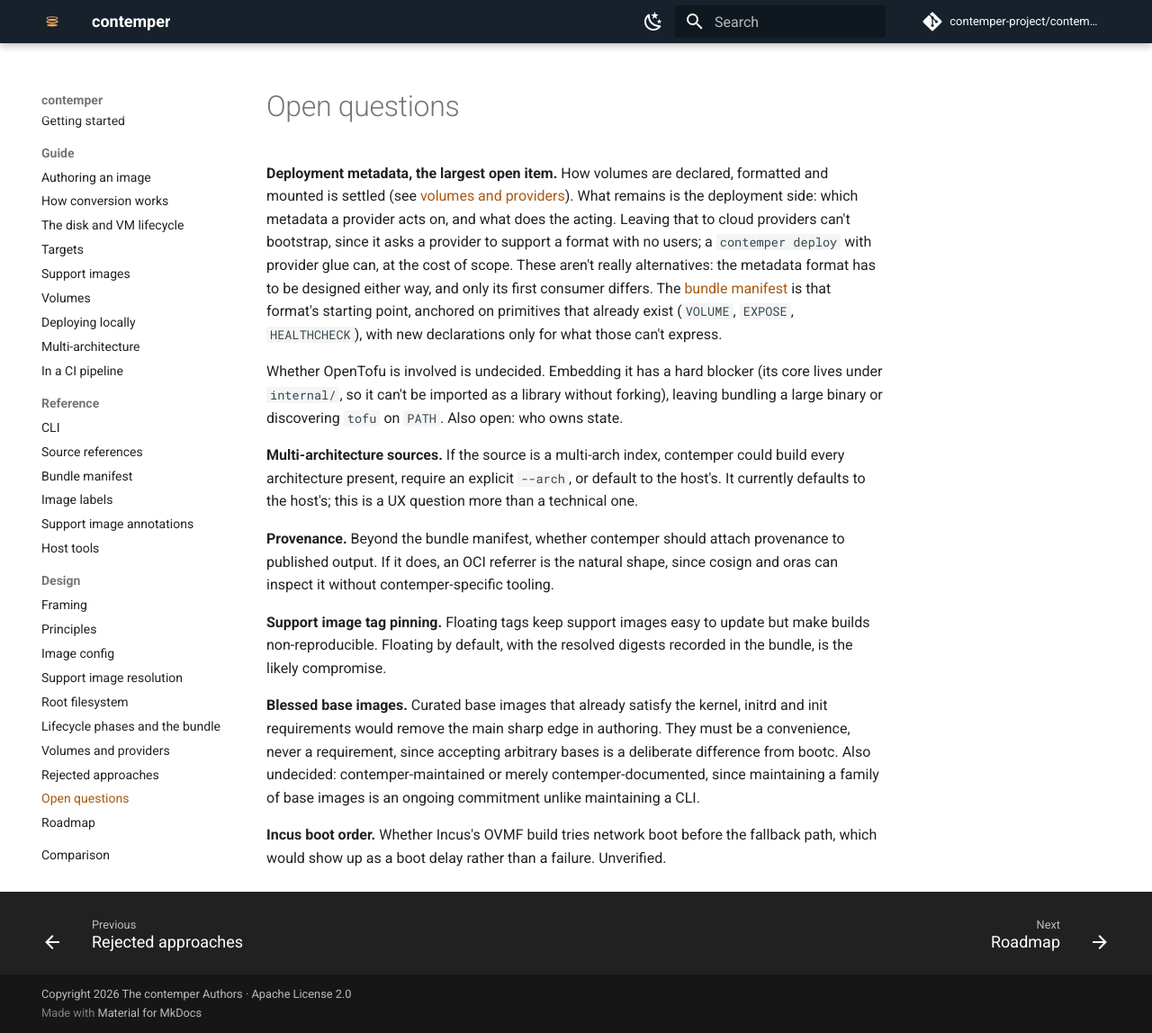
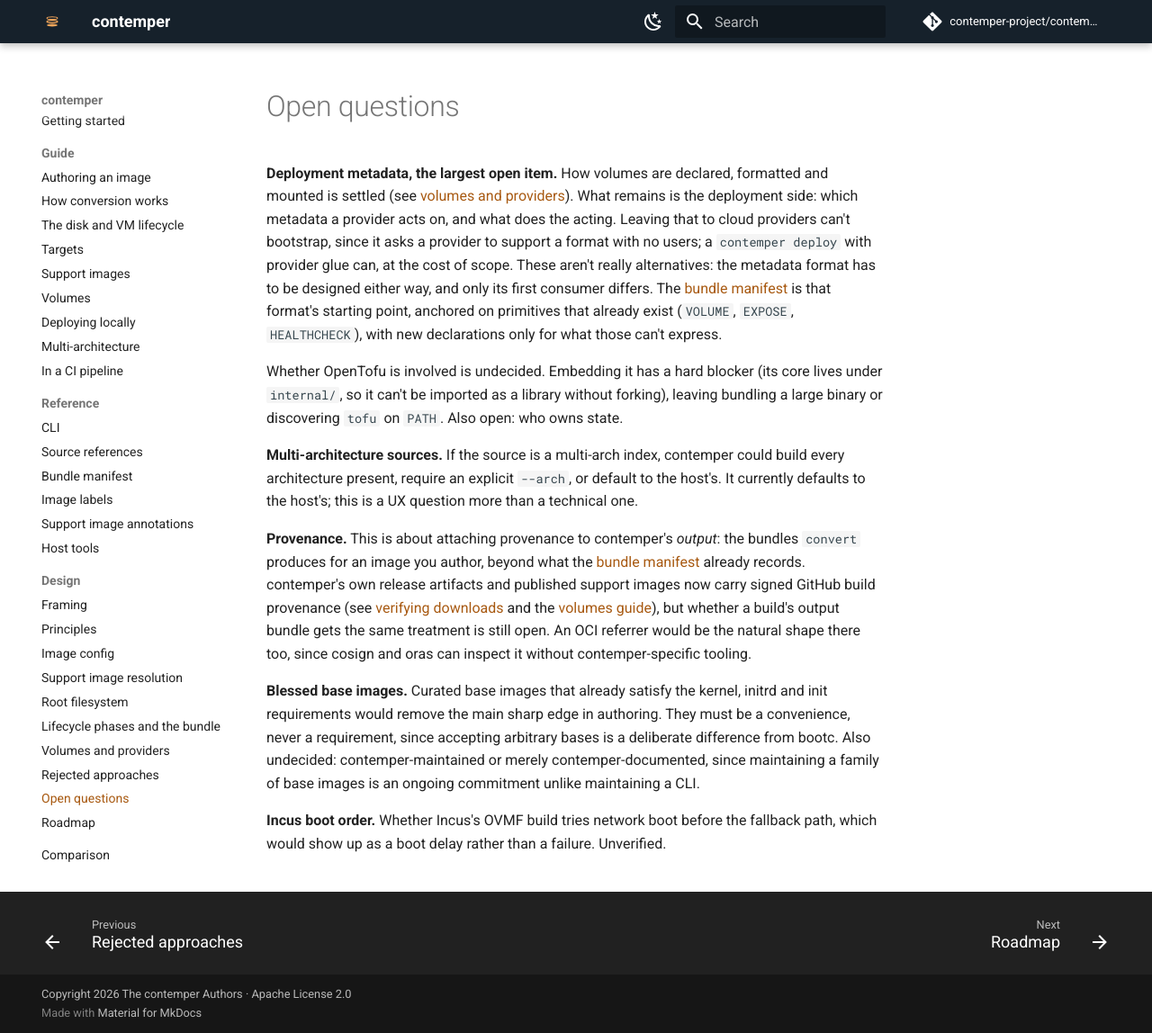
Before and after one commit to DarkressX/contemper, an MkDocs documentation site: the page built from docs/design/open-questions.md, in a window 1280 px wide and 1148 px high. Shown: the whole window at 90% size. Built offline with MkDocs 1.6.1 and Material for MkDocs 9.7.7, drawn with Linux system fonts in a browser that asks for light colours; comment, search, counter and statistics services are not loaded.

Commit message:
docs(design): close answered open questions
Support image tag pinning is resolved: convert already records the
resolved digest for every support-image merge in contemper.json
regardless of whether the reference was a floating tag (see
internal/bundle and docs/reference/bundle.md), so drop that question.
Rewrite the provenance question to scope it to contemper's own output
bundles now that release archives and published support images carry
signed build provenance themselves.

Co-Authored-By: Claude Sonnet 5 <noreply@anthropic.com>
Signed-off-by: Stephan Peijnik-Steinwender <speijnik@gmail.com>

```diff
--- a/docs/design/open-questions.md
+++ b/docs/design/open-questions.md
@@ -23,14 +23,16 @@ contemper could build every architecture present, require an explicit
 `--arch`, or default to the host's. It currently defaults to the host's;
 this is a UX question more than a technical one.
 
-**Provenance.** Beyond the bundle manifest, whether contemper should
-attach provenance to published output. If it does, an OCI referrer is
-the natural shape, since cosign and oras can inspect it without
+**Provenance.** This is about attaching provenance to contemper's
+*output*: the bundles `convert` produces for an image you author, beyond
+what the [bundle manifest](../reference/bundle.md) already records.
+contemper's own release artifacts and published support images now
+carry signed GitHub build provenance (see [verifying
+downloads](../getting-started.md#verifying-downloads) and the [volumes
+guide](../guide/volumes.md)), but whether a build's output bundle gets
+the same treatment is still open. An OCI referrer would be the natural
+shape there too, since cosign and oras can inspect it without
 contemper-specific tooling.
-
-**Support image tag pinning.** Floating tags keep support images easy to
-update but make builds non-reproducible. Floating by default, with the
-resolved digests recorded in the bundle, is the likely compromise.
 
 **Blessed base images.** Curated base images that already satisfy the
 kernel, initrd and init requirements would remove the main sharp edge in
```
